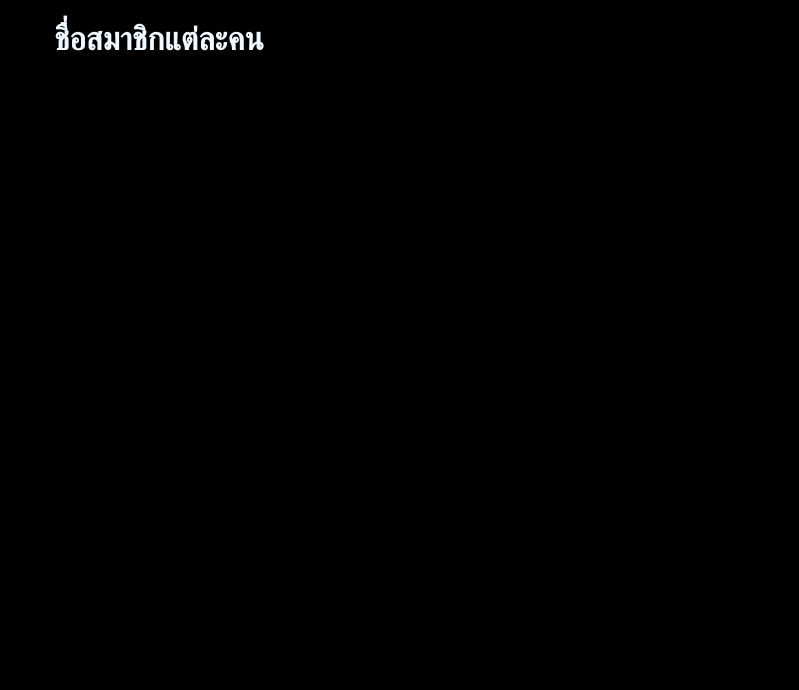
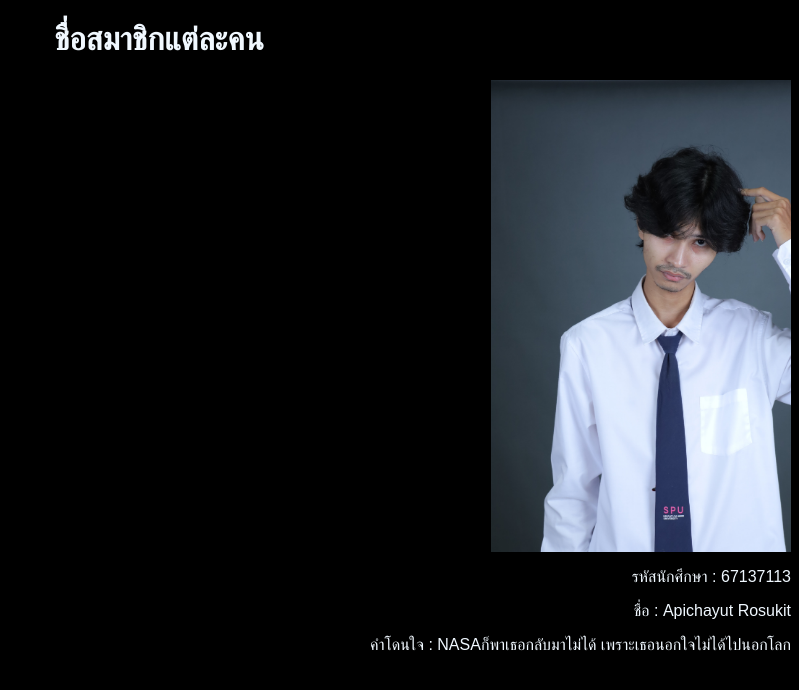
Before and after one commit to Pegasus1-b/SPU-Collab, a plain HTML site: page index.html in a window 1280 px wide. Shown: the whole page, without its empty margins (481-1280 px from the left). Drawn offline with Linux system fonts and the light colour scheme.

Commit message:
67137113

```diff
--- a/index.html
+++ b/index.html
@@ -25,6 +25,22 @@
     <!-- 67124614 Woraphon Saengphanit -->
 
     <!-- 67137113 Apichayut Rosukit -->
+     <style>
+        .profile4 {
+            text-align: right;
+            margin-top: 20px;
+        }
+        .profile4 img {
+        display: block;
+        margin-left: auto;
+      }
+        </style>
+        <div class="profile4">
+      <img src="apichayut.jpg" alt="" width="300px" />
+      <p>รหัสนักศึกษา : 67137113</p>
+      <p>ชื่อ : Apichayut Rosukit</p>
+      <p>คำโดนใจ : NASAก็พาเธอกลับมาไม่ได้ เพราะเธอนอกใจไม่ได้ไปนอกโลก</p>
+    </div>
 
 </body>
 
```
Also changed, not shown: apichayut.jpg (added).
